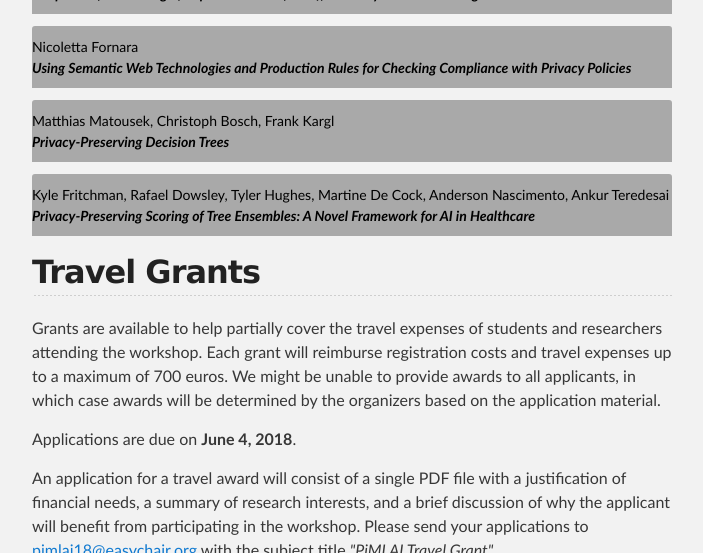
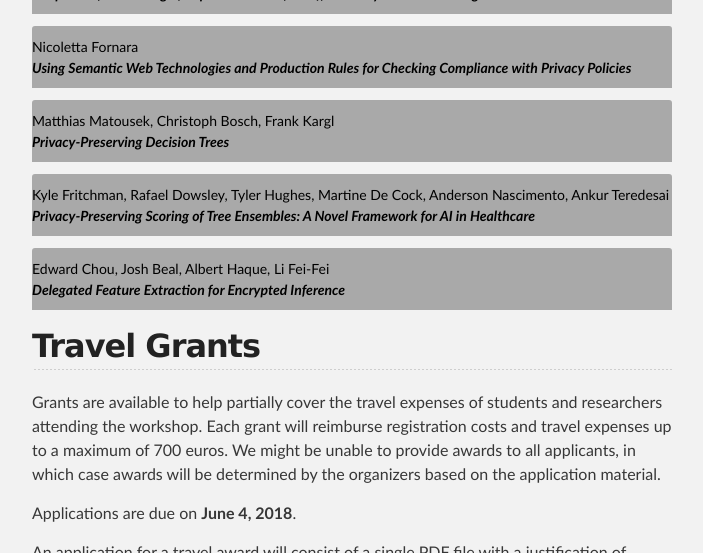
Before and after one commit to pimlai/PIMLAI18, a Jekyll site: the page built from index.md, in a window 1280 px wide and 900 px high, scrolled down 4304 px, cut to the strip 0-553 px from the top of the window. Shown: the whole strip, without its empty margins (288-991 px from the left). Built offline with Jekyll 4.4.1, drawn with Linux system fonts in a browser that asks for light colours; our own code applies the rules of GitHub Pages for plain Markdown files.

Commit message:
new accepted paper added

```diff
--- a/index.md
+++ b/index.md
@@ -305,6 +305,12 @@
                         <a class="paper-title" data-toggle="collapse" href="#abs32">Privacy-Preserving Scoring of Tree Ensembles: A Novel Framework for AI in Healthcare</a>
                     </div>
                 </div>
+                <div class="panel panel-default panel-paper">
+                    <div class="panel-body panel-paper-body">
+                        <span class="paper-author">Edward Chou, Josh Beal, Albert Haque, Li Fei-Fei</span><br>
+                        <a class="paper-title" data-toggle="collapse" href="#abs32">Delegated Feature Extraction for Encrypted Inference</a>
+                    </div>
+                </div>
             </div>
         </div>
     </section>
```
